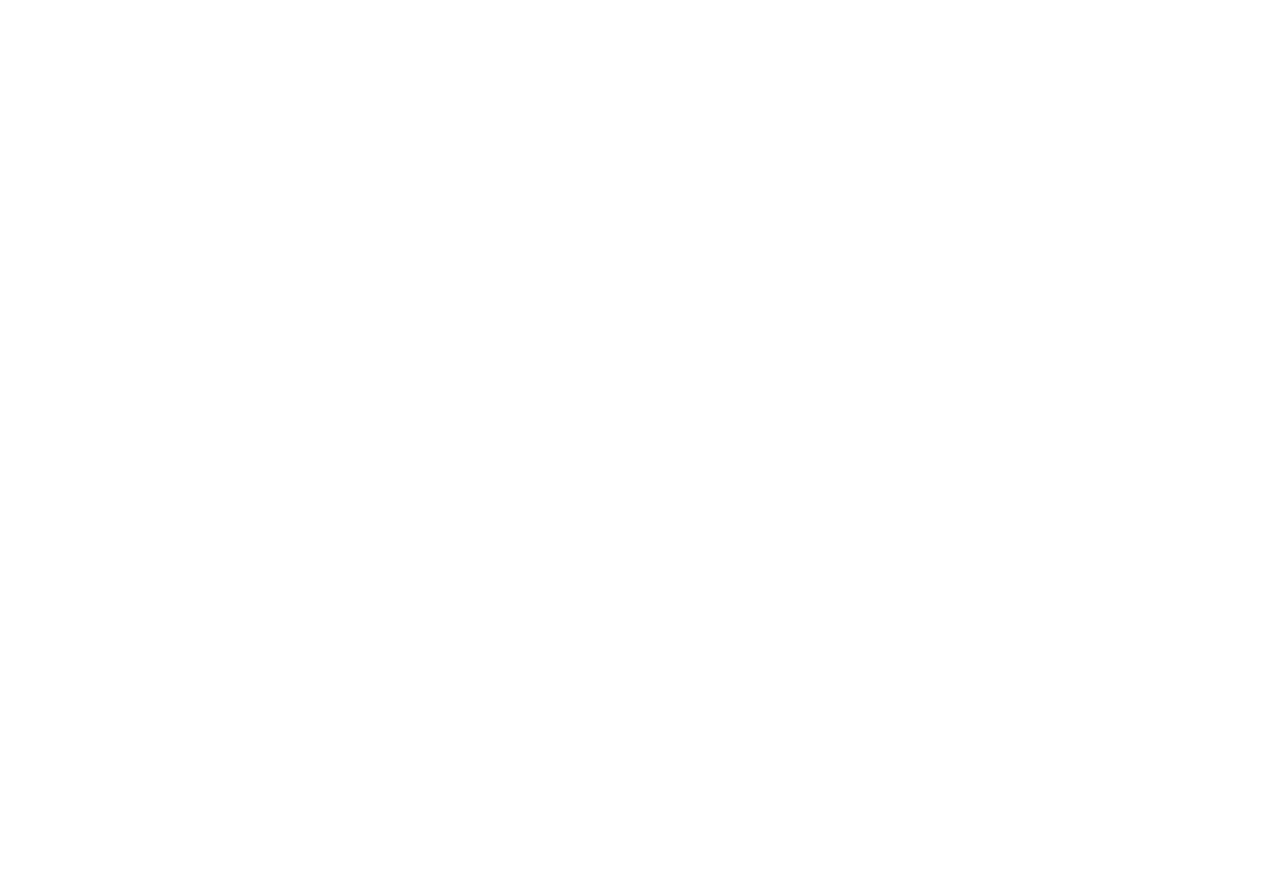
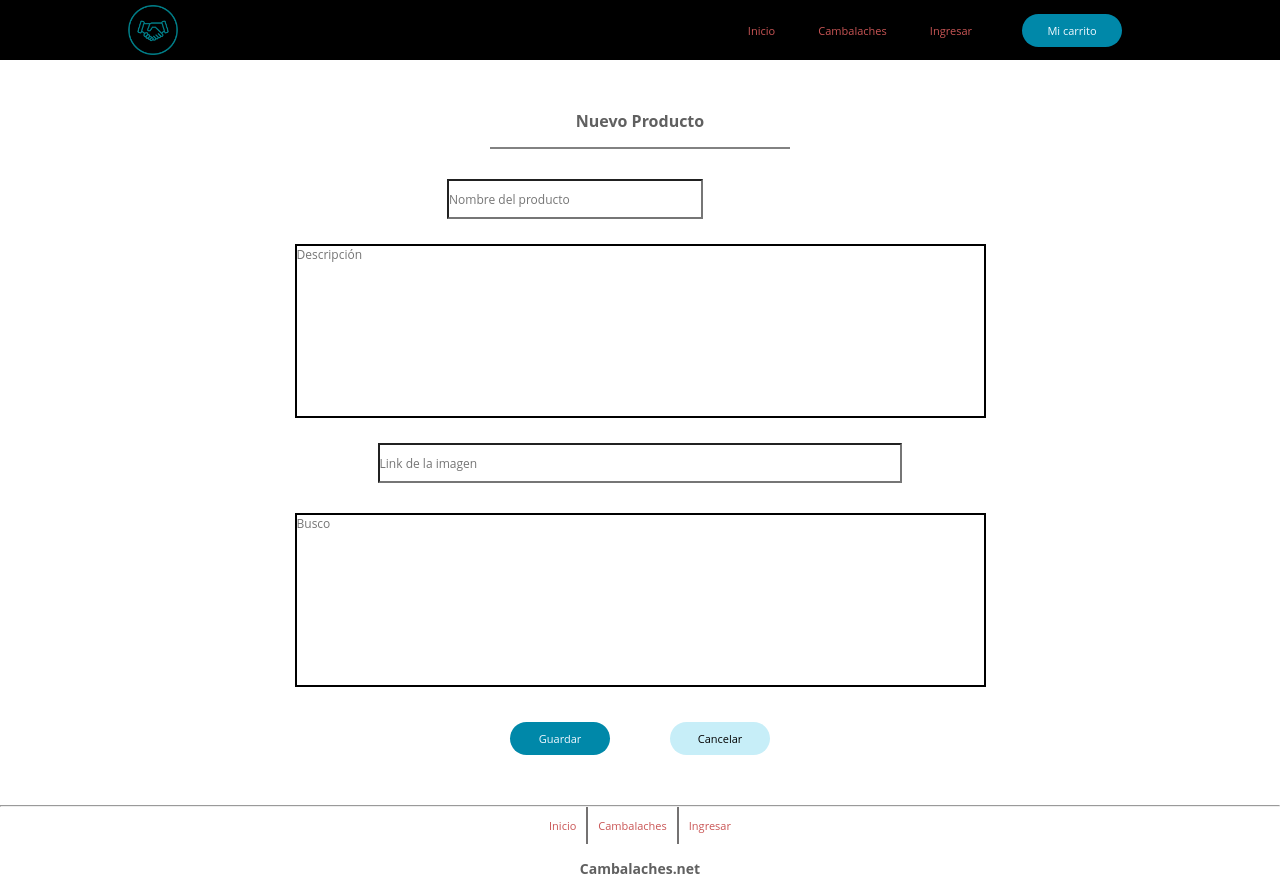
Before and after one commit to Hernandez-Javier/Cambalaches, a plain HTML site: page new_product.html in a window 1280 px wide. Before the commit the page ends 800 px from the top, so only its background shows below. Drawn offline with Linux system fonts and the light colour scheme.

Commit message:
new product page completed

```diff
--- a/new_product.html
+++ b/new_product.html
@@ -0,0 +1,64 @@
+<!DOCTYPE html>
+<html lang="en">
+    <head>
+        <meta charset="UTF-8">
+        <meta http-equiv="X-UA-Compatible" content="IE=edge">
+        <meta name="viewport" content="width=device-width, initial-scale=1.0">
+        <title>Cambalaches</title>
+        <link rel="stylesheet" href="styles.css">
+        <style>
+            .head {
+                display: flex;
+                flex-direction: row;
+                justify-content: space-around;
+            }
+            .he {
+                display: flex;
+                position: absolute;
+                bottom: 2px;
+            }
+        </style>
+    </head>
+
+    <body>
+        <header>
+            <img src="images/icon.png" width="50" height="50" style="margin-right: auto; background-color: var(--color-header);" alt=""/>
+            <nav>
+                <ul class="nav_menu">
+                    <li><a href="index.html">Inicio</a></li>
+                    <li><a href="cambalache.html">Cambalaches</a></li>
+                    <li><a href="login.html">Ingresar</a></li>
+                </ul>
+            </nav>
+            <button class="micar_button" onclick="location.href='dashboard.html'">Mi carrito</button>
+        </header>
+
+        <div>
+            <h1 style="text-align: center; margin-top: 50px; font-weight: bold">Nuevo Producto</h1>
+            <div class="line"></div>
+        </div>
+
+        <div>
+            <div class="div_inputs" style="margin-top: 10px">
+                <input class="input_register" style="align-self: flex-start; margin-left: 447px;" type="text" maxlength="200" placeholder="Nombre del producto">
+                <textarea class="big_txt" cols="95" rows="10" placeholder="Descripción" maxlength="300"></textarea>
+                <input class="direction" type="url" placeholder="Link de la imagen">
+                <textarea class="big_txt" cols="95" rows="10" placeholder="Busco" maxlength="300"></textarea>
+            </div>
+        </div>
+
+        <div class="categories" style="margin-bottom: 20px;">
+            <button class="micar_button" onclick="location.href='dashboard.html'">Guardar</button>
+            <button class="micar_button" style="background-color: #c7eef8; color: rgb(3, 3, 3)">Cancelar</button>
+        </div>
+        <hr/>
+
+        <footer>
+            <ul class="end">
+                <li><a href="index.html">Inicio</a></li>
+                <li><a href="cambalache.html">Cambalaches</a></li>
+                <li style="border-right: none"><a href="login.html">Ingresar</a></li>
+            </ul>
+            <h4 style="margin: 15px;">Cambalaches.net</h4>
+        </footer>
+    </body>
--- a/styles.css
+++ b/styles.css
@@ -175,7 +175,7 @@ button:hover:not(.search_btn) {
     width: 20%;
     height: 40px;
     margin: 5px;
-    margin-top: 35px;
+    margin-top: 20px;
 }
 
 .div_inputs {
@@ -195,7 +195,7 @@ button:hover:not(.search_btn) {
     width: 41%;
     height: 40px;
     margin: 10px;
-    margin-top: 35px;
+    margin-top: 20px;
 }
 
 .dash_product {
@@ -210,5 +210,11 @@ button:hover:not(.search_btn) {
 
 .text_dash {
     color: rgb(59, 59, 252)
+}/*style for items names*/
 
-}/*style for items names*/
+.big_txt {
+    margin: 5px;
+    margin-top: 20px;
+    resize: none;
+    border: 2px solid black;
+}/*style for large text areas in new/edit product*/
```
